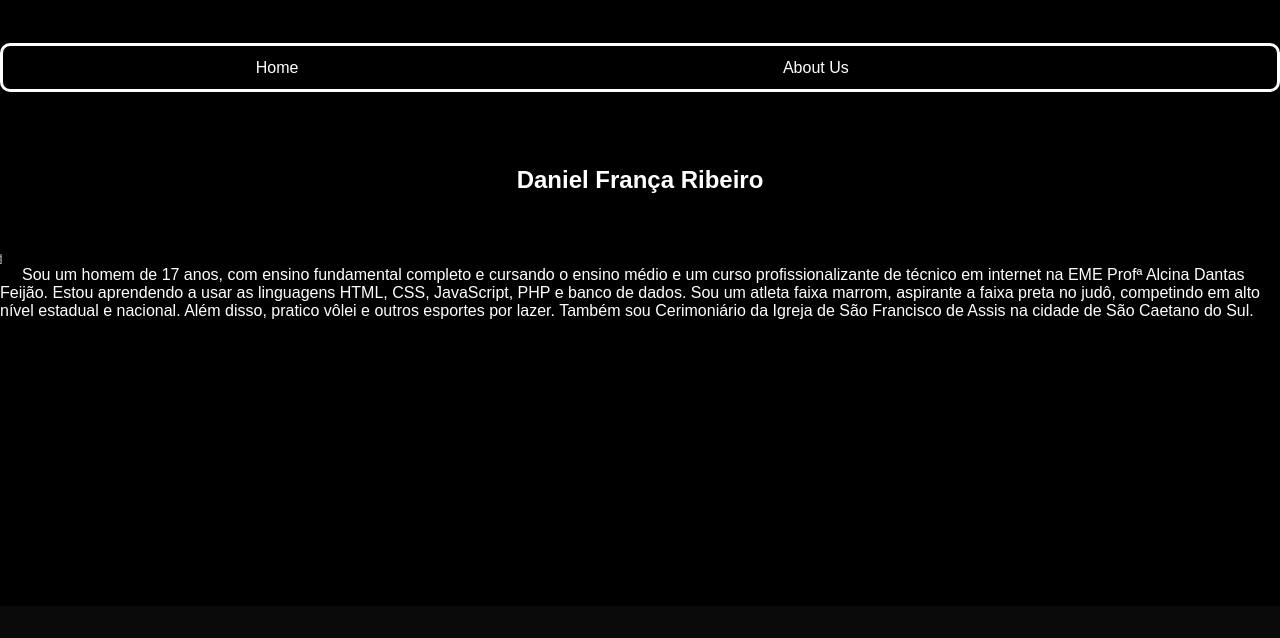
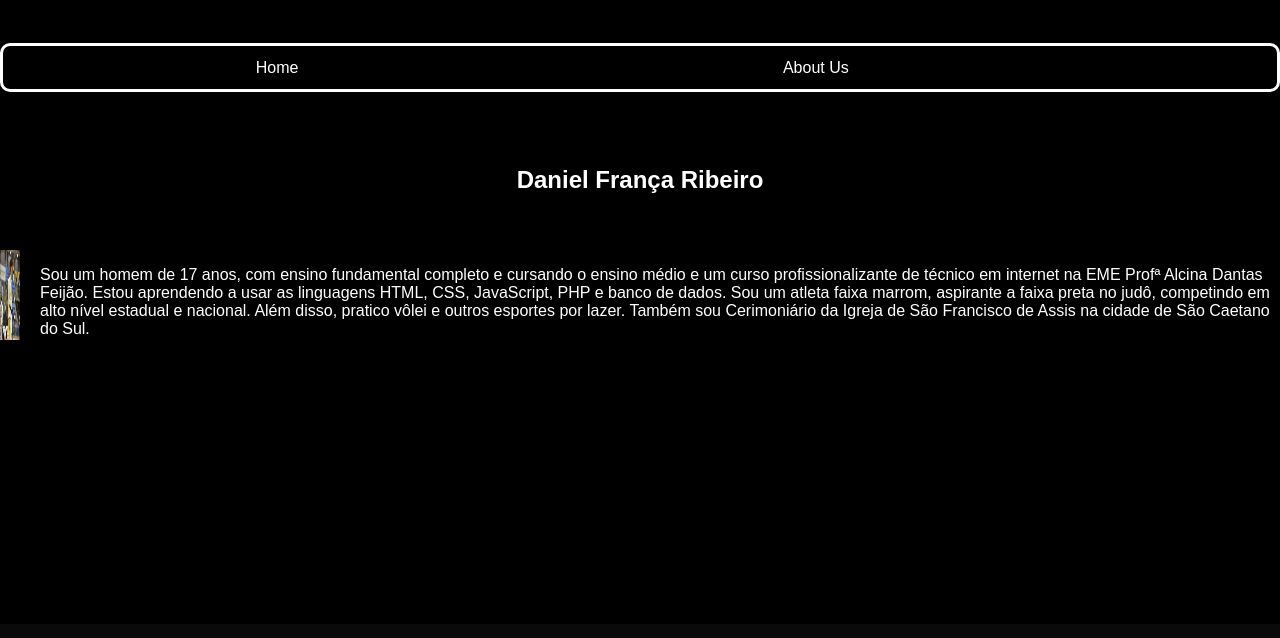
Before and after one commit to GLira09/portfoliod, a plain HTML site: page index.html in a window 1280 px wide. Shown: the part 134-772 px from the top of the page. Drawn offline with Linux system fonts and the light colour scheme.

Commit message:
portfolio.css

```diff
--- a/portfolio.css
+++ b/portfolio.css
@@ -13,8 +13,8 @@ body {
 .apresentacao__conteudo_titulo{ text-align: center;}
 
 .apresentacao__conteudo_imagem{
-  height: 10px; /* Define a altura do corpo para ocupar toda a altura da tela */
-  width: 2px;
+  height: 90px; /* Define a altura do corpo para ocupar toda a altura da tela */
+  width: 20px;
   align-items: flex-start; /* Alinha os itens no topo */
 }
 
```
